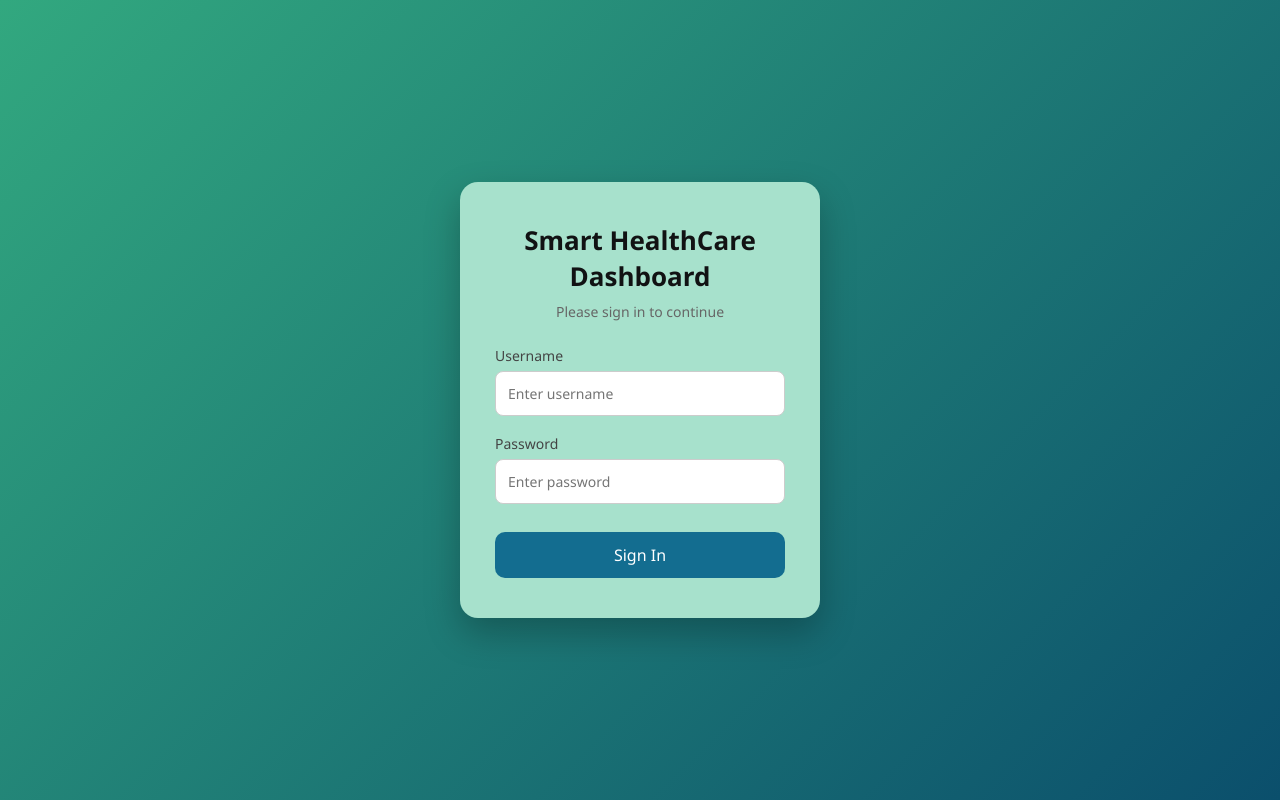
After one commit to Santoshi-220430/WTLab_220430, a PHP site: the page made by Sign in.html in a window 1280 px wide. The commit adds this page. Run offline with PHP 8.4, Linux system fonts and the light colour scheme.

Commit message:
My Updated Smart Healthcare dashboard

```diff
--- /dev/null
+++ b/Sign in.html
@@ -0,0 +1,32 @@
+<!DOCTYPE html>
+<html lang="en">
+<head>
+    <meta charset="UTF-8">
+    <title>Sign In</title>
+    <link rel="stylesheet" href="style3.css">
+</head>
+<body class="back">
+
+    <section class="login-card">
+        <h2>Smart HealthCare Dashboard</h2>
+        <p>Please sign in to continue</p>
+
+        <form action="Sign in page.html" method="get">
+
+            <div class="input-group">
+                <label for="username">Username</label>
+                <input type="text" id="username" name="username" placeholder="Enter username" required>
+            </div>
+
+            <div class="input-group">
+                <label for="password">Password</label>
+                <input type="password" id="password" name="password" placeholder="Enter password" required>
+            </div>
+
+            <input type="submit" value="Sign In" class="btn">
+
+        </form>
+    </section>
+
+</body>
+</html>
--- a/index.html
+++ b/index.html
@@ -15,9 +15,9 @@
         <nav class="side-nav">
             <a href="index.html">Home</a>
             <a href="Sign in.html">Sign in</a>
-            <a href="dashboard.html">Dashboard</a>
+            <a href="Song Theraphy.html">Music Theraphy</a>
             <a href="about.html">About Us</a>
-            <a href="Song Theraphy.html">Music Theraphy</a>
+
         </nav>
     </aside>
 
@@ -26,7 +26,7 @@
         <section class="hero">
             <h2>Welcome to the Smart Healthcare Dashboard</h2>
             <p>Monitor health, manage appointments, and track patient data easily.</p>
-            <a href="login.html" class="btn">Login Now</a>
+            <a href="Sign in.html" class="btn">Login Now</a>
         </section>
 
 
--- a/style.css
+++ b/style.css
@@ -101,4 +101,8 @@
 .aud audio {
     width: 320px;
 }
+.frames{
+    background-color: #113f51;
+    align-items: center;
 }
+}
--- /dev/null
+++ b/style3.css
@@ -0,0 +1,90 @@
+/* RESET */
+* {
+    margin: 0;
+    padding: 0;
+    box-sizing: border-box;
+    font-family: "Segoe UI", Arial, sans-serif;
+}
+
+/* BACKGROUND */
+.back {
+    min-height: 100vh;
+    background: linear-gradient(135deg, #32a87f, #0b4f6c);
+    display: flex;
+    align-items: center;
+    justify-content: center;
+}
+
+/* LOGIN CARD */
+.login-card {
+    background: rgb(167, 225, 204);
+    padding: 40px 35px;
+    width: 360px;
+    border-radius: 18px;
+    box-shadow: 0 15px 35px rgba(0, 0, 0, 0.25);
+    text-align: center;
+}
+
+
+.login-card h2 {
+    font-size: 26px;
+    margin-bottom: 8px;
+    color: #111213;
+}
+
+.login-card p {
+    font-size: 14px;
+    color: #666;
+    margin-bottom: 25px;
+}
+
+
+.input-group {
+    text-align: left;
+    margin-bottom: 18px;
+}
+
+.input-group label {
+    font-size: 14px;
+    color: #444;
+    margin-bottom: 6px;
+    display: block;
+}
+
+.input-group input {
+    width: 100%;
+    padding: 12px;
+    border-radius: 8px;
+    border: 1px solid #ccc;
+    font-size: 14px;
+}
+
+.input-group input:focus {
+    outline: none;
+    border-color: #32a87f;
+}
+
+/* BUTTON */
+.btn {
+    width: 100%;
+    padding: 12px;
+    background: #136d90;
+    color: white;
+    border: none;
+    border-radius: 10px;
+    font-size: 16px;
+    cursor: pointer;
+    margin-top: 10px;
+}
+
+.btn:hover {
+    background: #0b4f6c;
+}
+
+/* MOBILE RESPONSIVE */
+@media (max-width: 480px) {
+    .login-card {
+        width: 90%;
+        padding: 30px;
+    }
+}
```
Also changed, not shown: Sign in page.html (added, +37 -0 lines), Song Theraphy.html (+30 -2 lines), blank.html (added, +10 -0 lines), style2.css (+21 -3 lines), style4.css (added, +17 -0 lines), sleep.jpg (added), stress.jpeg (added), 9 other files.
